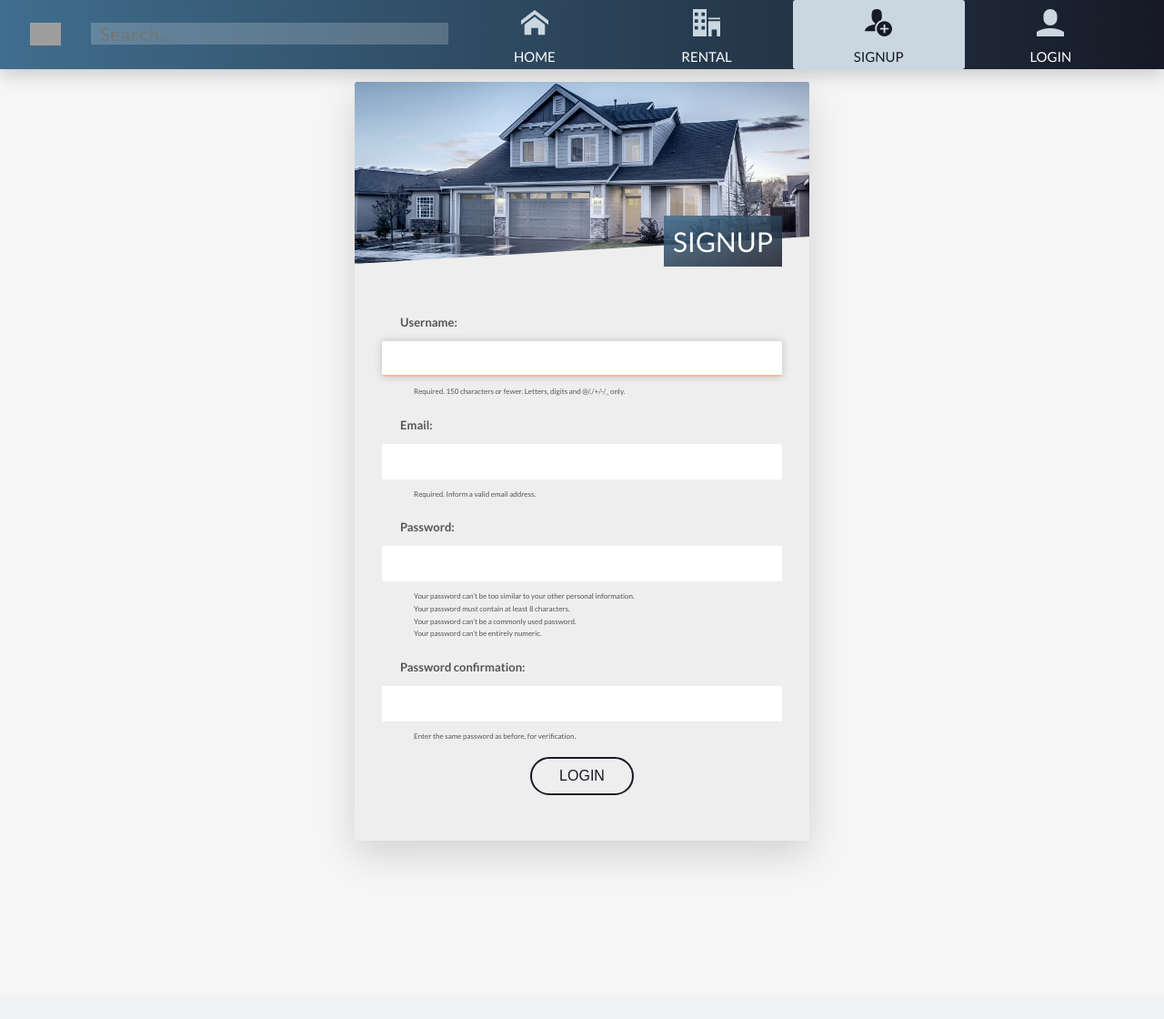
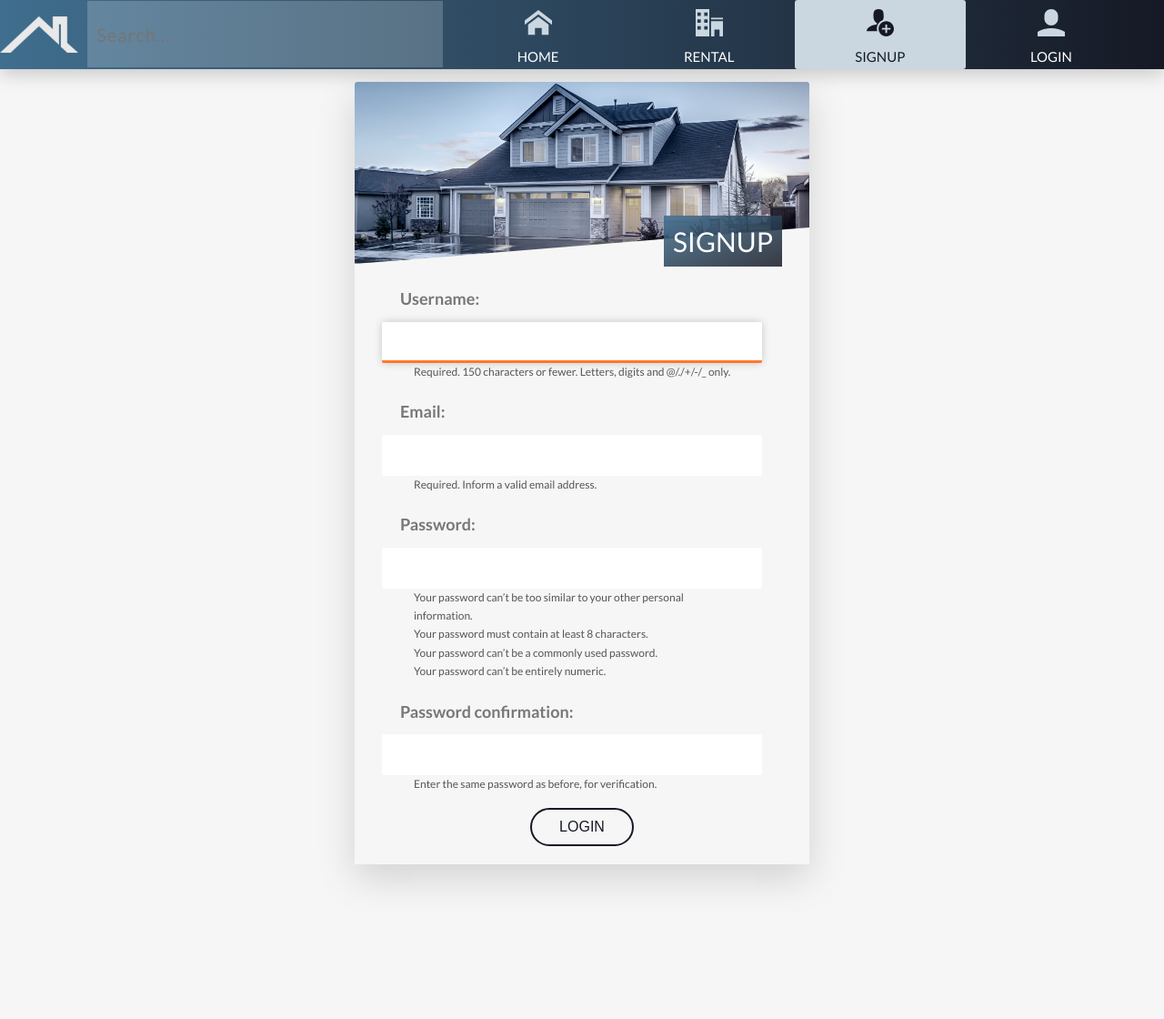
Before and after one commit to dpakach/RentalService, a Django app: page /accounts/signup/ in a window 1280 px wide. Shown: the whole page at 91% size. Before the commit the page ends 945 px from the top, so only its background shows below. Run offline with Django 3.2, Linux system fonts and the light colour scheme; some libraries are stand-ins or nearby versions; grey boxes are pictures that could not be loaded.

Commit message:
changes in frontend

```diff
--- a/profiles/templates/profiles/user.html
+++ b/profiles/templates/profiles/user.html
@@ -4,7 +4,7 @@
 
 {% block content %}
 
-<h1 class="heading-primary heading-primary--main u-margin-bottom-medium">User Details</h1>
+<h1 class="heading-primary heading-primary--main u-margin-bottom-medium u-center-text u-margin-top-big">User Details</h1>
 
         <section class="section section--profile">
                 <div class="profile">
@@ -109,12 +109,12 @@
 </section>
 
 
+        {% if rentals %}
         <h3 class="heading-tertiary u-center-text u-margin-bottom-small">Rentals From this User</h3>
         <form class="form u-margin-bottom-small" action="{% url 'profiles:detail' username=object.user %}" method="GET">
                         {% csrf_token %}
                         <input placeholder="Search..." name='uq' value={{request.GET.uq}}>
                 </form>
-        {% if rentals %}
         <section class="section section--cards">
 
             {% for obj in rentals %}
@@ -149,7 +149,7 @@
             {% endfor %}
         </section>
         {% else %}
-            <p>No rentals Avilable</p>
+            <p class="heading-tertiary u-center-text u-margin-top-big">No rentals Available form this user/p>
         {% endif %}
 
 {% endblock %}
--- a/profiles/urls.py
+++ b/profiles/urls.py
@@ -1,4 +1,4 @@
-from .views import ProfileDetailview, ProfileUpdateView
+from .views import ProfileDetailView, ProfileUpdateView
 
 from django.conf.urls import url
 
@@ -6,5 +6,6 @@ app_name='profiles'
 
 urlpatterns = [
     url(r'^update/$', ProfileUpdateView.as_view(), name='update'),
-    url(r'^(?P<username>[\w-]+)/$', ProfileDetailview.as_view(), name='detail'),
+    url(r'^$', ProfileDetailView.as_view(), name="user_detail"),
+    url(r'^(?P<username>[\w-]+)/$', ProfileDetailView.as_view(), name='detail'),
 ]
--- a/profiles/views.py
+++ b/profiles/views.py
@@ -14,19 +14,19 @@ User = get_user_model()
 
 # Create your views here.
 
-class ProfileDetailview(DetailView):
+class ProfileDetailView(DetailView):
     template_name = 'profiles/user.html'
 
 
     def get_object(self):
         username = self.kwargs.get("username")
         if username is None:
-            raise Http404
+            username = self.request.user.username
         user = get_object_or_404(User, username__iexact=username, is_active=True)
         return user.user_profile
 
     def get_context_data(self, *args, **kwargs):
-        context = super(ProfileDetailview, self).get_context_data(*args, **kwargs)
+        context = super(ProfileDetailView, self).get_context_data(*args, **kwargs)
         user = self.get_object().user
         query = self.request.GET.get('uq')
         rentals_exists = Rental.objects.filter(author=user)
--- a/rentals/forms.py
+++ b/rentals/forms.py
@@ -31,5 +31,7 @@ class CommentForm(forms.ModelForm):
 
         widgets = {
             'text': Textarea(attrs={'class': 'reviews__form__textarea' }),
-            'stars': forms.NumberInput(attrs={'class': 'reviews__form__star' })
+            'stars': forms.NumberInput(
+                attrs={'class': 'reviews__form__star' },
+            )
         }
--- a/static/css/style.css
+++ b/static/css/style.css
@@ -186,8 +189,11 @@ body {
   overflow: hidden;
   position: relative;
   box-shadow: 0 1.5rem 4rem rgba(0, 0, 0, 0.15);
-  background-color: #eee;
-  margin-bottom: 5rem; }
+  background-color: #f6f6f6;
+  margin-bottom: 5rem;
+  font-size: 1.5rem; }
+  .card:hover {
+    translateY: -.5rem; }
   .card__picture {
     background-size: cover;
     background-position: top right;
@@ -195,25 +201,25 @@ body {
     background-blend-mode: color;
     border-top-right-radius: 3px;
     border-top-left-radius: 3px;
-    clip-path: polygon(0 0, 100% 0, 100% 85%, 0 100%);
-    -webkit-clip-path: polygon(0 0, 100% 0, 100% 85%, 0 100%);
+    clip-path: polygon(0 0, 100% 0, 100% 80%, 0 100%);
+    -webkit-clip-path: polygon(0 0, 100% 0, 100% 80%, 0 100%);
     background-image: linear-gradient(to right bottom, #406e8e, #cad7e0), url(images/test.jpg);
     margin-bottom: 2rem; }
   .card__heading {
-    font-size: 1.5rem;
+    font-size: 1.7rem;
     font-weight: 400;
     text-align: right;
     text-transform: uppercase;
     color: #fff;
     position: absolute;
-    top: 10rem;
+    top: 8rem;
     right: 2rem;
     width: 75%; }
     .card__heading--form {
       top: 15rem;
       right: 3rem; }
   .card__heading-span {
-    padding: .5rem;
+    padding: .5rem 1rem;
     -webkit-box-decoration-break: clone;
     box-decoration-break: clone;
     background-image: linear-gradient(to right bottom, rgba(64, 110, 142, 0.85), rgba(22, 25, 37, 0.85)); }
@@ -258,10 +270,10 @@ body {
 
 .form {
   margin: 0 auto;
-  padding: 3rem; }
+  padding: 0 3rem; }
   .form__inputs {
     display: grid;
-    grid-template-columns: repeat(auto-fit, minmax(20rem, 1fr)); }
+    grid-template-columns: repeat(auto-fit, 1fr); }
   .form__group:not(:last-child) {
     margin-bottom: 1.5rem; }
   .form__group {
@@ -274,7 +286,7 @@ body {
   .form__input,
   .form input,
   .form textarea {
-    font-size: 1.4rem;
+    font-size: 1.8rem;
     font-weight: 600;
     padding: 1rem 2rem;
     font-family: inherit;
@@ -282,39 +294,40 @@ body {
     background-color: white;
     border: none;
     border-bottom: 2px solid transparent;
-    width: 100%;
+    width: 95%;
     display: block;
-    margin: 1rem 0;
-    transition: all .3s ease; }
+    margin: 1rem 0 0 0;
+    transition: all .3s ease;
+    border-bottom: 3px solid transparent; }
     .form__input:focus,
     .form input:focus,
     .form textarea:focus {
       outline: none;
       box-shadow: 0 0 1rem rgba(0, 0, 0, 0.2);
-      border-bottom: 2px solid #406e8e; }
+      border-bottom: 3px solid #406e8e; }
     .form__input:focus:invalid,
     .form input:focus:invalid,
     .form textarea:focus:invalid {
-      border-bottom: 2px solid rgba(255, 119, 48, 0.5); }
+      border-bottom: 3px solid #ff7730; }
     .form__input::-webkit-input-placeholder,
     .form input::-webkit-input-placeholder,
     .form textarea::-webkit-input-placeholder {
       color: #999; }
   .form__label,
   .form label {
-    font-size: 1.3rem;
+    font-size: 1.8rem;
     font-weight: 700;
     margin-top: .3rem;
     display: block;
     margin-left: 2rem;
     transition: all .3s;
-    color: #555; }
-  .form__input:placeholder-shown + .form__label {
+    color: #777; }
+  .form input:placeholder-shown + label {
     opacity: 0;
     visibility: hidden;
-    transform: translateY(-4rem); }
+    transform: translateX(4rem); }
   .form .helptext {
-    font-size: .8rem;
+    font-size: 1.2rem;
     color: #555;
     margin: 0 0 0 3.5rem;
     text-align: left;
@@ -322,7 +335,7 @@ body {
     display: inline-block; }
   .form ul {
     list-style: none;
-    font-size: .8rem;
+    font-size: 1.2rem;
     color: #555;
     margin: 0; }
 
@@ -396,7 +409,10 @@ body {
   z-index: 9999;
   width: 100%;
   display: grid;
-  grid-template-columns: 100px 1fr 2fr;
+  grid-template-columns: auto 1fr 2fr;
+  grid-gap: 1rem;
+  justify-content: center;
+  align-items: center;
   background-color: #406e8e;
   background: linear-gradient(to right, #406e8e, #161925);
   margin: 0;
@@ -404,26 +420,32 @@ body {
   @media (max-width: 56.25em) {
     .main-nav,
     .mobile-nav {
-      grid-template-columns: auto 1fr; } }
+      grid-template-columns: 1fr;
+      grid-gap: 0; } }
   .main-nav__logo-box,
   .mobile-nav__logo-box {
-    top: 0px;
-    left: 0px;
     display: grid;
     justify-content: center;
-    align-content: center; }
+    align-content: center;
+    height: 5rem; }
   .main-nav__logo,
   .mobile-nav__logo {
-    height: 35px;
-    padding: 5px; }
+    height: 4rem; }
+    @media (max-width: 56.25em) {
+      .main-nav__logo,
+      .mobile-nav__logo {
+        height: 3rem; } }
   .main-nav__search,
   .mobile-nav__search {
     display: grid;
     grid-template-columns: auto, 1fr;
     align-items: center; }
-    .main-nav__search input,
-    .mobile-nav__search input {
-      height: 100%;
+    .main-nav__search form,
+    .mobile-nav__search form {
+      height: 100%; }
+      .main-nav__search form input,
+      .mobile-nav__search form input {
+        height: 7.3rem;
         width: 100%;
         font-family: inherit;
         letter-spacing: 1px;
@@ -592,34 +623,37 @@ body {
 
 .section {
   display: grid;
-  margin-bottom: 10rem; }
+  margin-bottom: 10rem;
+  font-size: 1.5rem; }
 
 .section--cards {
-  grid-gap: 5rem;
+  grid-gap: 10rem;
   justify-content: space-around;
-  min-height: 0;
-  min-width: 0;
-  grid-template-columns: repeat(auto-fit, 22rem); }
+  grid-template-columns: repeat(auto-fit, 25rem);
+  font-size: 1.5rem; }
 
 .section--form {
   grid-gap: 5rem;
   justify-content: space-around;
   min-height: 0;
-  min-width: 0; }
+  min-width: 0;
+  font-size: 1.5rem; }
   .section--form--login {
-    grid-template-columns: repeat(auto-fit, 30rem); }
+    grid-template-columns: repeat(auto-fit, 40rem); }
   .section--form--signup {
     grid-template-columns: repeat(auto-fit, minmax(20rem, 50rem)); }
 
 .section--detail {
   grid-template-columns: repeat(auto-fit, minmax(40rem, 120rem));
   justify-content: center;
-  padding: 0 3rem; }
+  padding: 0 3rem;
+  font-size: 1.5rem; }
 
 .section--profile {
   grid-template-columns: repeat(auto-fit, minmax(40rem, 120rem));
   justify-content: center;
-  padding: 0 3rem; }
+  padding: 0 3rem;
+  font-size: 1.5rem; }
 
 .top {
   box-shadow: 0 0 4rem rgba(0, 0, 0, 0.5);
--- a/templates/snippets/nav.html
+++ b/templates/snippets/nav.html
@@ -5,12 +5,12 @@
 {% load staticfiles %}
 <nav class="main-nav">
         <div class="main-nav__logo-box">
-                <img class="main-nav__logo"src="images/logo-white.png" alt="">
+                <img class="main-nav__logo"src="/static/images/logo-small-white.png" alt="">
         </div>
         <div class="main-nav__search">
                 <form action="/rentals/" method="GET">
                         {% csrf_token %}
-                        <input placeholder="Search..." name='q' value={{request.GET.q}}>
+                        <input class="main-nav__search__input" placeholder="Search..." name='q' value={{request.GET.q}}>
                 </form>
         </div>
 
@@ -63,13 +63,14 @@
 </nav>
 <nav class="mobile__nav">
         <ul class="main-nav__na">
-                <li class="mobile-nav__item"><a class="mobile-nav__link" href="#">nbsp;</a></li>
+                <li class="mobile-nav__item"><a class="mobile-nav__link" href="#">&nbsp;</a></li>
+                <li class="mobile-nav__item"><a class="mobile-nav__link" href="#">&nbsp;</a></li>
                 <li class="mobile-nav__item"><a class="mobile-nav__link {% ifequal home_url request.path %} mobile__link--active{%endifequal%}" href="{% url 'home' %}">Home</a></li>
                 <li class="mobile-nav__item"><a class="mobile-nav__link {% ifequal rental_url request.path %} mobile__link--active{%endifequal%}" href="{% url 'rentals:index' %}">Rental</a></li>
                 {% if user.is_authenticated %}
                         <li class="mobile-nav__item"><a class="mobile-nav__link {% ifequal logout_url request.path %} mobile__link--active{%endifequal%}" href="{% url 'accounts:logout' %}">logout</a> </li>
+                {% else %}
                         <li class="mobile-nav__item"><a class="mobile-nav__link {% ifequal login_url request.path %} mobile__link--active{%endifequal%}" href="{% url 'accounts:login' %}">Login</a></li>
-                {% else %}
                         <li class="mobile-nav__item"><a class="mobile-nav__link {% ifequal signup_url  request.path %} mobile__link--active{%endifequal%}" href="{% url 'accounts:signup' %}">signup</a></li>
                 {% endif %}
         </ul>
```
Also changed, not shown: other parts of static/css/style.css (+59 -38 lines), rentals/models.py (+25 -16 lines), rentals/templates/rentals/detail.html (+15 -8 lines), rentals/templates/rentals/index.html (+5 -4 lines), rentals/views.py (+7 -7 lines), static/images/logo-big-color.png (added), static/images/logo-big-white.png (added), static/images/logo-small-color.png (added), static/images/logo-small-white.png (added). Lines whose indentation alone changed are shown as unchanged.
